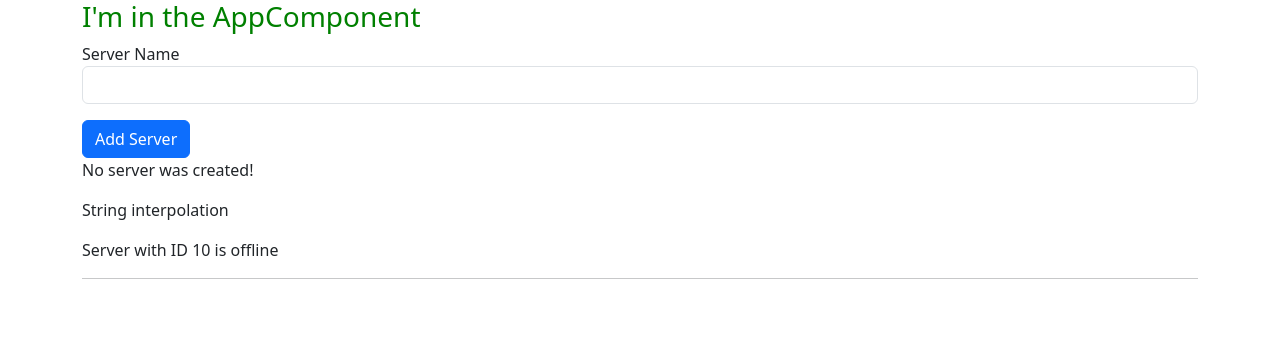
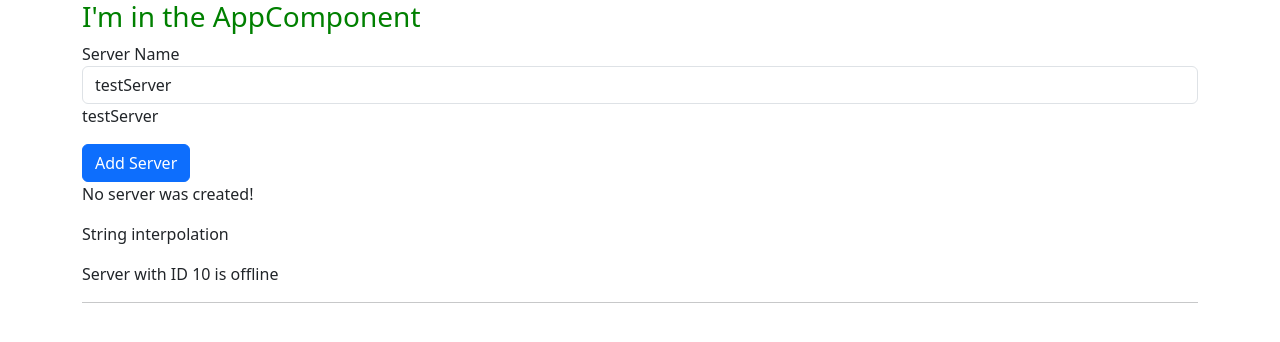
Before and after one commit to YazanFarrah/Angular-Course, an Angular app: page / in a window 1280 px wide. Shown: the top 342 px of the page. Built offline with nearby package versions, Linux system fonts and the light colour scheme.

Commit message:
Two-Way-Databinding

```diff
--- a/src/app/servers/servers.component.html
+++ b/src/app/servers/servers.component.html
@@ -1,9 +1,16 @@
 <!-- event binding -->
 <label for="serverName">Server Name</label>
+<!--
 <input type="text" class="form-control" name="" id="serverName"
 (input)="onUpdateServerName($event)"
+/> -->
+
+<!-- Two-Way-Databinding -->
+<input type="text" class="form-control" name="" id="serverName"
+[(ngModel)]="serverName"
 />
-<p>{{serverName}}</p>
+
+<p>{{ serverName }}</p>
 <button
   class="btn btn-primary"
   [disabled]="!allowNewServer"
--- a/src/app/servers/servers.component.ts
+++ b/src/app/servers/servers.component.ts
@@ -9,7 +9,7 @@ import { Component, OnInit } from '@angular/core';
 export class ServersComponent implements OnInit {
   allowNewServer = false;
   serverCreationStatus = 'No server was created!';
-  serverName = '';
+  serverName = 'testServer';
 
   stringInterpolation = 'String interpolation';
   constructor() {
```
